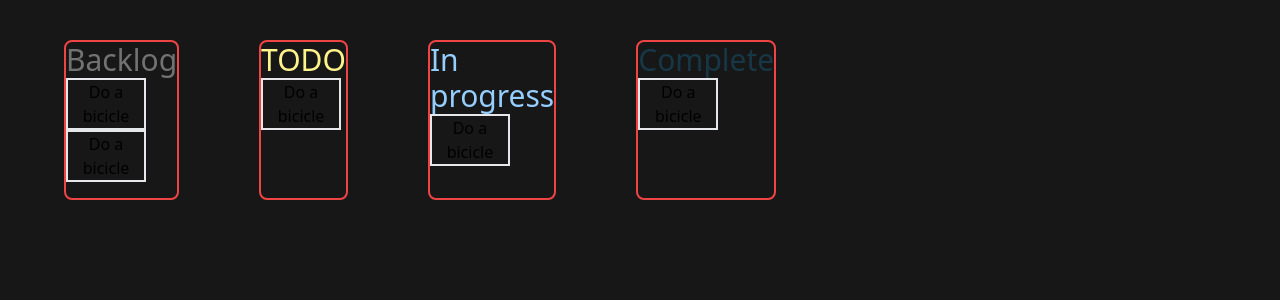
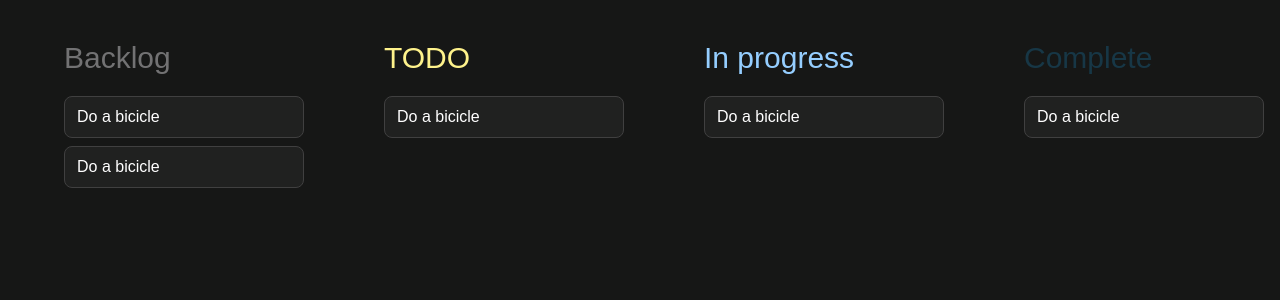
Before and after one commit to luisy9/TodoAppEinsenhower, a React (Vite) app: page / in a window 1280 px wide. Shown: the top 300 px of the page. Built offline with nearby package versions, Linux system fonts and the light colour scheme.

Commit message:
Font-Style for the application

```diff
--- a/index.html
+++ b/index.html
@@ -3,12 +3,6 @@
   <head>
     <meta charset="UTF-8" />
     <link rel="icon" type="image/svg+xml" href="/vite.svg" />
-    <link rel="preconnect" href="https://fonts.googleapis.com" />
-    <link rel="preconnect" href="https://fonts.gstatic.com" crossorigin />
-    <link
-      href="https://fonts.googleapis.com/css2?family=Poppins:ital,wght@0,100;0,200;0,300;0,400;0,500;0,600;0,700;0,800;0,900;1,100;1,200;1,300;1,400;1,500;1,600;1,700;1,800;1,900&display=swap"
-      rel="stylesheet"
-    />
     <meta name="viewport" content="width=device-width, initial-scale=1.0" />
     <title>Vite + React</title>
   </head>
--- a/src/App.jsx
+++ b/src/App.jsx
@@ -2,7 +2,7 @@ import StatesTodos from "./components/StatesTodos";
 
 export const App = () => {
   return (
-    <div className='h-screen w-full bg-[#161716]'>
+    <div className="h-screen w-full bg-[#161716] font-poppins">
       <StatesTodos />
     </div>
   );
--- a/src/components/StatesTodos.jsx
+++ b/src/components/StatesTodos.jsx
@@ -14,23 +14,6 @@ export const StatesTodos = () => {
         }
     }
 
-    // const draggableMarkup = (
-    //     <>
-    //         {
-    //             TODOS.map((todo, index) => {
-    //                 console.log(todo.category)
-    //                 if (DATA[index].id === todo.category) {
-    //                     return (
-    //                         <Draggable key={todo.id}>{todo.name}</Draggable>
-    //                     )
-    //                 }
-    //             })
-    //         }
-
-    //     </>
-
-    // );
-
     return (
         <div className='px-16 py-10'>
             <div className='flex gap-20'>
@@ -41,8 +24,8 @@ export const StatesTodos = () => {
                             {
                                 DATA.map((names) => {
                                     return (
-                                        <div className='border-2 rounded-lg border-red-500 w-full h-full' key={names.id}>
-                                            <p className={`text-3xl ${names.color}`}>{names.name}</p>
+                                        <div className='rounded-lg w-full h-full' key={names.id}>
+                                            <p className={`text-3xl pb-5 ${names.color}`}>{names.name}</p>
                                             <div className="" key={names.id}>
                                                 {!isDropped ? (
                                                     TODOS.filter((todo) => todo.category === names.id).map(t => (
--- a/src/hooks/Draggable.jsx
+++ b/src/hooks/Draggable.jsx
@@ -10,7 +10,7 @@ export const Draggable = (props) => {
 
 
     return (
-        <button ref={setNodeRef} style={style} {...listeners} {...attributes} className='border-2 w-20'>
+        <button ref={setNodeRef} style={style} {...listeners} {...attributes} className='bg-[#4040403b] border border-[#404040] rounded-lg mb-2 w-60 py-2 text-start px-3 text-white'>
             {props.children}
         </button>
     );
--- a/tailwind.config.js
+++ b/tailwind.config.js
@@ -3,6 +3,9 @@ export default {
   content: ['./index.html', './src/**/*.{js,ts,jsx,tsx}'],
   theme: {
     extend: {},
+    fontFamily: {
+      poppins: ['Poppins', 'sans-serif'],
+    },
   },
   plugins: [],
 };
```
